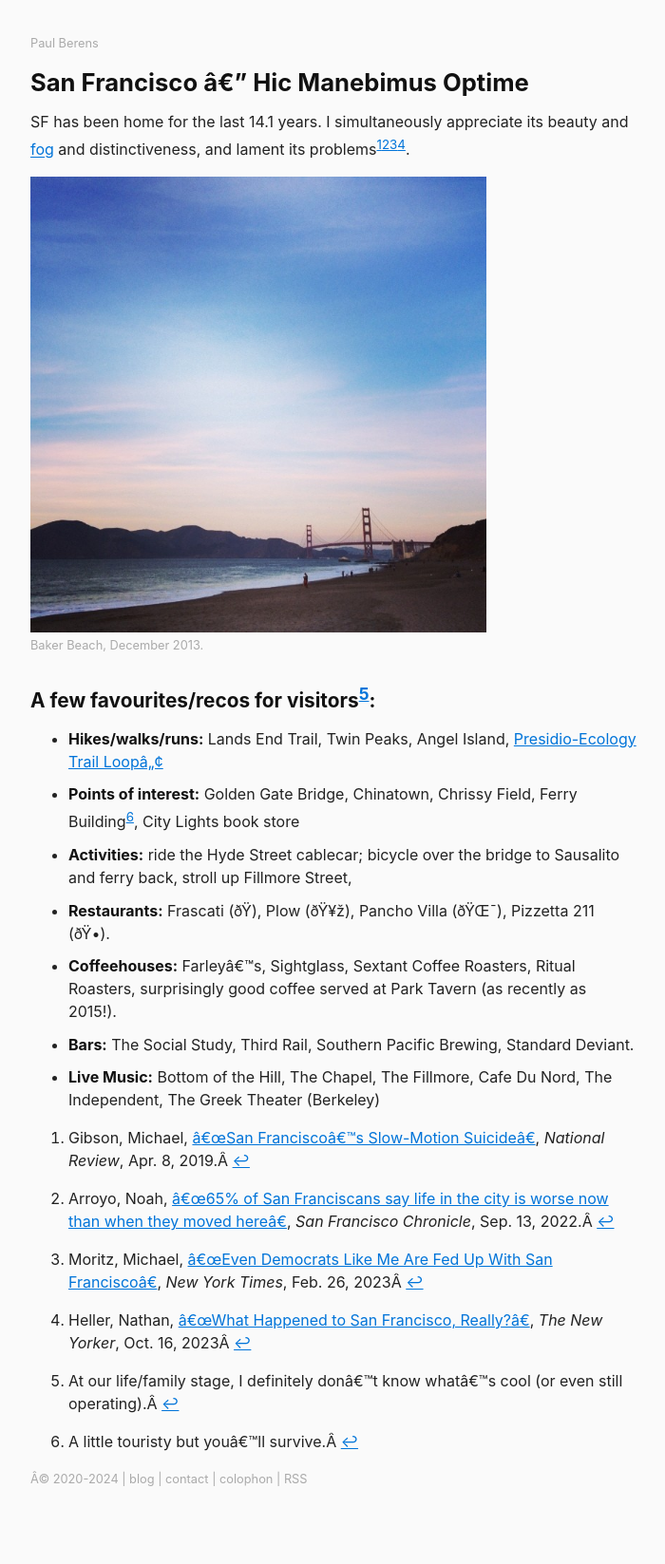
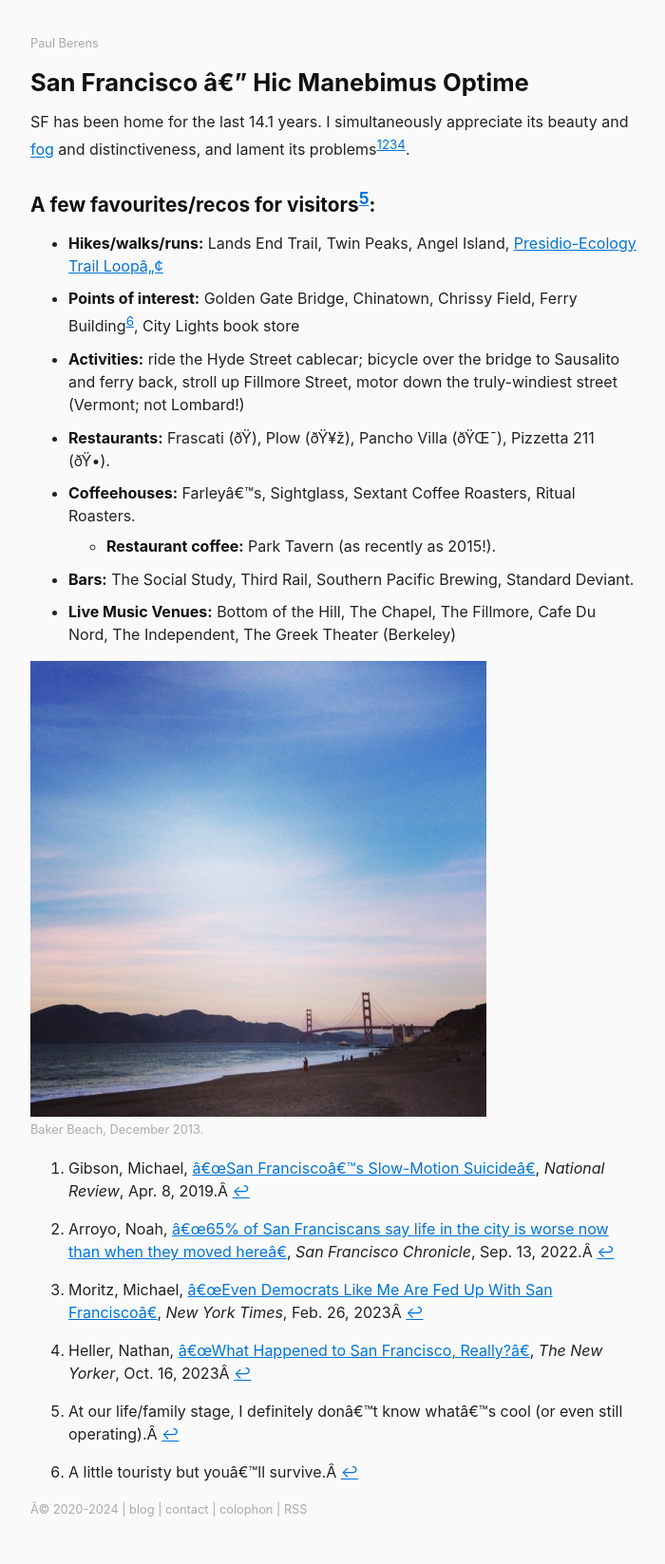
Before and after one commit to berensp/berensp.github.io, a Jekyll site: the page built from pages/places/sf.md, in a window 1280 px wide. Shown: the whole page at 95% size, without its empty margins (288-988 px from the left). Built offline with Jekyll 4.4.1, drawn with Linux system fonts in a browser that asks for light colours; a script that is not in the unit is left out; before the commit the page ends 1615 px from its top, so only the background shows below that.

Commit message:
Update sf.md

```diff
--- a/pages/places/sf.md
+++ b/pages/places/sf.md
@@ -7,22 +7,22 @@ description: Hic mansi optime
 ---
 SF has been home for the last <span id="TimeinSF"></span>. I simultaneously appreciate its beauty and <a href="/fog">fog</a> and distinctiveness, and lament its problems[^1][^2][^3][^4].
 
+## A few favourites/recos for visitors[^5]:
+- **Hikes/walks/runs:** Lands End Trail, Twin Peaks, Angel Island, [Presidio-Ecology Trail Loop™](/presidio/)
+- **Points of interest:** Golden Gate Bridge, Chinatown, Chrissy Field, Ferry Building[^6], City Lights book store
+- **Activities:** ride the Hyde Street cablecar; bicycle over the bridge to Sausalito and ferry back, stroll up Fillmore Street, motor down the truly-windiest street (Vermont; not Lombard!)
+- **Restaurants:** Frascati (🍝), Plow (🥞), Pancho Villa (🌯), Pizzetta 211 (🍕).
+- **Coffeehouses:** Farley's, Sightglass, Sextant Coffee Roasters, Ritual Roasters.
+	- **Restaurant coffee:** Park Tavern (as recently as 2015!).
+- **Bars:** The Social Study, Third Rail, Southern Pacific Brewing, Standard Deviant.
+- **Live Music Venues:** Bottom of the Hill, The Chapel, The Fillmore, Cafe Du Nord, The Independent, The Greek Theater (Berkeley)
+
 ![Golden Gate Bridge from Baker Beach](/assets/og/ggb.baker.jpg)
 <span class="muted small">Baker Beach, December 2013.</span>
 
-[^1]: Gibson, Michael, <a href="https://www.nationalreview.com/2019/04/san-francisco-decline-failed-government-policies/" target="_blank">"San Francisco’s Slow-Motion Suicide"</a>, *National Review*, Apr. 8, 2019.
+[^1]: Gibson, Michael, <a href="https://www.nationalreview.com/2019/04/san-francisco-decline-failed-government-policies/" target="_blank">"San Francisco's Slow-Motion Suicide"</a>, *National Review*, Apr. 8, 2019.
 [^2]: Arroyo, Noah, <a href="https://www.sfchronicle.com/sf/article/sfnext-poll-decline-17436506.php" target="_blank">"65% of San Franciscans say life in the city is worse now than when they moved here"</a>, *San Francisco Chronicle*, Sep. 13, 2022.
 [^3]: Moritz, Michael, <a href="https://www.nytimes.com/2023/02/26/opinion/san-francisco-democrats-board-of-supervisors.html" target="_blank">"Even Democrats Like Me Are Fed Up With San Francisco"</a>, *New York Times*, Feb. 26, 2023
 [^4]: Heller, Nathan, <a href="https://www.newyorker.com/magazine/2023/10/23/what-happened-to-san-francisco-really" target="_blank">"What Happened to San Francisco, Really?"</a>, *The New Yorker*, Oct. 16, 2023
-
-## A few favourites/recos for visitors[^5]:
-- **Hikes/walks/runs:** Lands End Trail, Twin Peaks, Angel Island, [Presidio-Ecology Trail Loop™](/presidio/)
-- **Points of interest:** Golden Gate Bridge, Chinatown, Chrissy Field, Ferry Building[^6], City Lights book store
-- **Activities:** ride the Hyde Street cablecar; bicycle over the bridge to Sausalito and ferry back, stroll up Fillmore Street,
-- **Restaurants:** Frascati (🍝), Plow (🥞), Pancho Villa (🌯), Pizzetta 211 (🍕).
-- **Coffeehouses:** Farley's, Sightglass, Sextant Coffee Roasters, Ritual Roasters, surprisingly good coffee served at Park Tavern (as recently as 2015!).
-- **Bars:** The Social Study, Third Rail, Southern Pacific Brewing, Standard Deviant.
-- **Live Music:** Bottom of the Hill, The Chapel, The Fillmore, Cafe Du Nord, The Independent, The Greek Theater (Berkeley)
-
 [^5]: At our life/family stage, I definitely don't know what's cool (or even still operating).
 [^6]: A little touristy but you'll survive.
```
